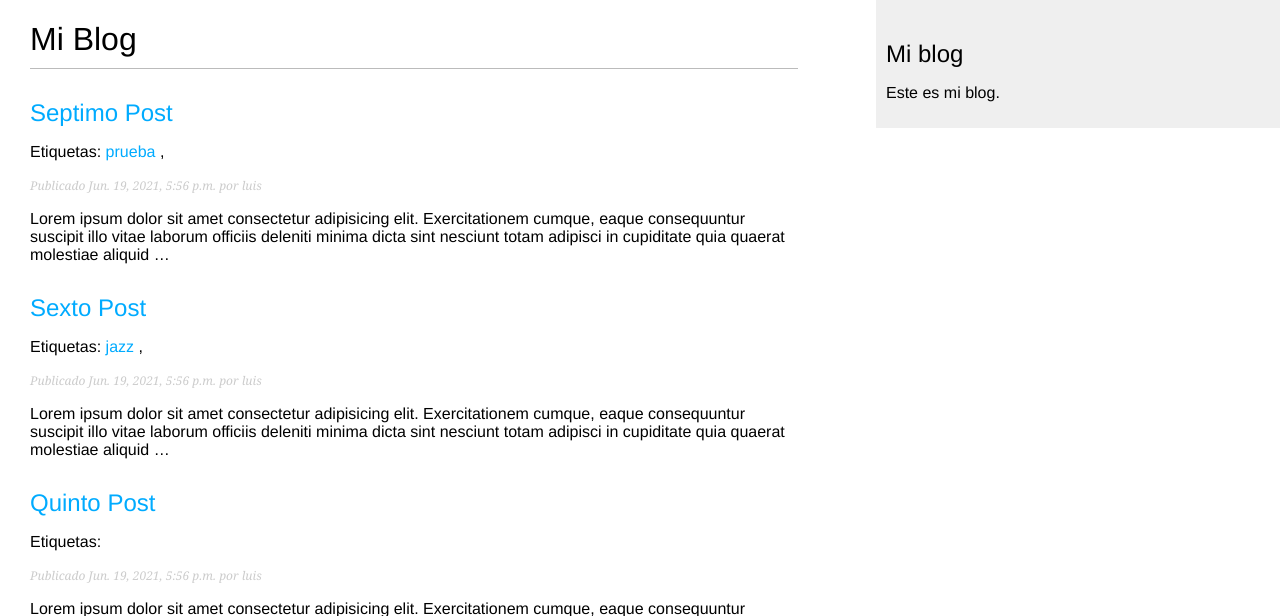
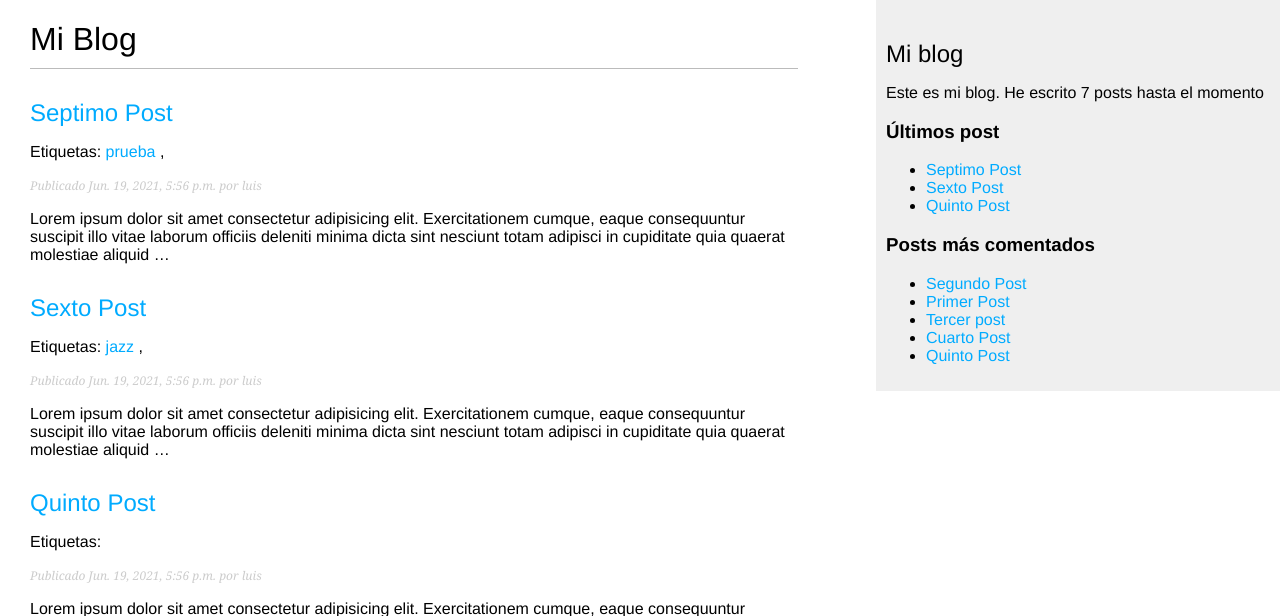
Before and after one commit to daluz0221/ProyectoDjangoBlog, a Django app: page /blog/ in a window 1280 px wide. Shown: the top 616 px of the page. Run offline with Django 3.2, Linux system fonts and the light colour scheme; data comes from the database, SQL or seed files in the repository; parts of the project's set-up code (start-up, migrations or seed data) failed here and were passed over.

Commit message:
cusmtom tags
se agregaron 3 tags personalizados, que permiten mostrar los post mas comentados, ultimos publicados y cuantos hay en total

```diff
--- a/blog/templates/blog/base.html
+++ b/blog/templates/blog/base.html
@@ -1,3 +1,4 @@
+{% load blog_tags %}
 {% load static %}
 <!DOCTYPE html>
 <html lang="es">
@@ -18,7 +19,18 @@
     </div>
     <div id="sidebar">
         <h2>Mi blog</h2>
-        <p>Este es mi blog.</p>
+        <p>Este es mi blog. He escrito {% total_posts %} posts hasta el momento</p>
+        <h3>Últimos post</h3>
+        {% show_latest_posts 3 %}
+        <h3>Posts más comentados</h3>
+        {% get_most_coment_post as most_commented %}
+        <ul>
+            {% for post in most_commented %}
+                <li>
+                    <a href="{{ post.get_absolute_url }}">{{ post.title }}</a>
+                </li>
+            {% endfor %}
+        </ul>
     </div>
 </body>
 </html>
--- /dev/null
+++ b/blog/templates/blog/post/latest_posts.html
@@ -0,0 +1,7 @@
+<ul>
+    {% for post in l_post %}
+      <li><a href="{{ post.get_absolute_url }}">
+        {{ post.title }}
+      </a></li>
+    {% endfor %}
+</ul>
--- /dev/null
+++ b/blog/templatetags/blog_tags.py
@@ -0,0 +1,20 @@
+from django import template
+from django.db.models import Count
+
+from ..models import Post
+
+register = template.Library()
+
+@register.simple_tag
+def total_posts():
+    return Post.objects.filter(status='published').count()
+
+@register.simple_tag
+def get_most_coment_post(count=5):
+    return Post.objects.filter(status='published').annotate(total_comments=Count('comments')).order_by('-total_comments')[:count]
+
+
+@register.inclusion_tag('blog/post/latest_posts.html')
+def show_latest_posts(count=5):
+    latest_posts = Post.objects.filter(status="published").order_by('-publish')[:count]
+    return {'l_post': latest_posts}
```
Also changed, not shown: blog/templatetags/__init__.py (added).
